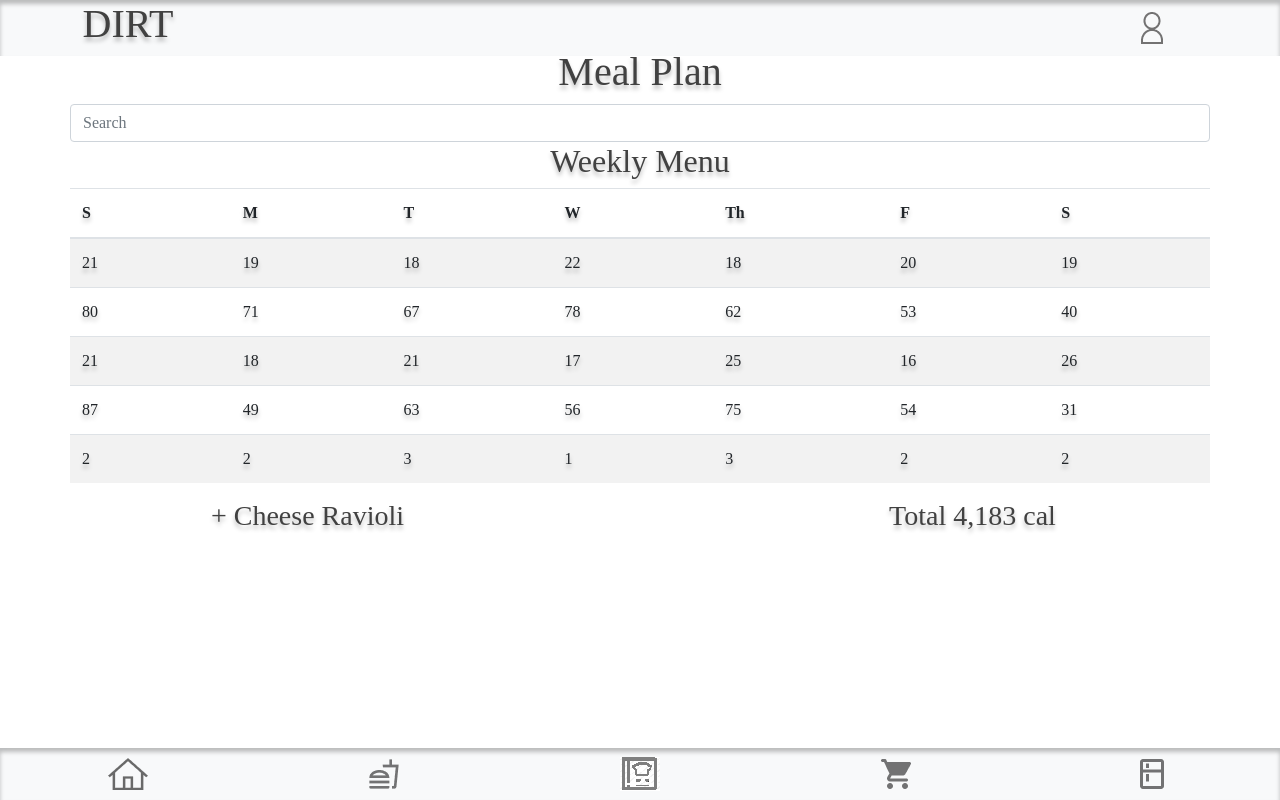
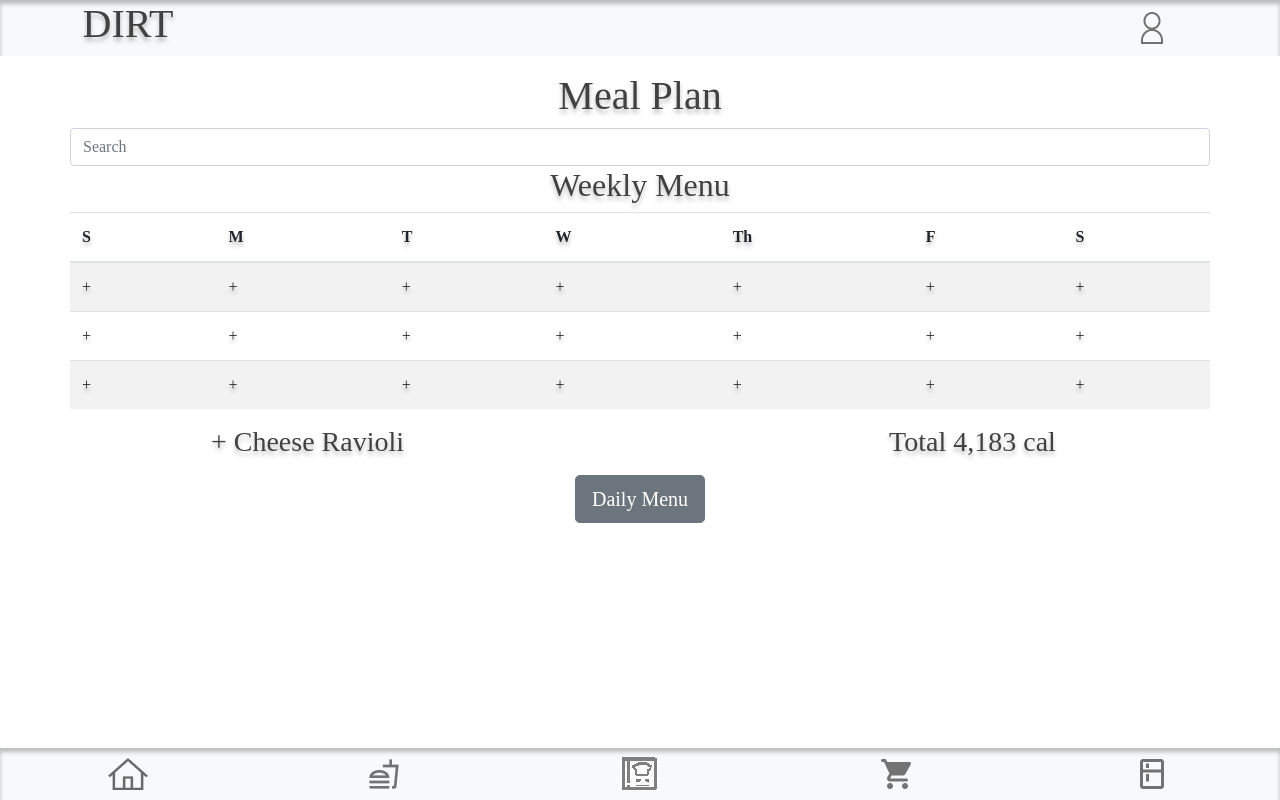
Before and after one commit to awong27/resetArea, a React (Create React App) app in the folder application/team102/UI/: page /mealplan in a window 1280 px wide. Built offline with nearby package versions, Linux system fonts and the light colour scheme; the HTML template or start-up script is replaced by a standard one.

Commit message:
Update mealplan
removed extra rows
added dailymenu link

```diff
--- a/application/team102/UI/src/Component/MealPlan.js
+++ b/application/team102/UI/src/Component/MealPlan.js
@@ -1,12 +1,13 @@
 import React, {Component} from 'react';
-import {Container, Row, Col, Table,Input} from 'reactstrap';
+import {Container, Row, Col, Table,Input, Button, NavLink} from 'reactstrap';
 import Navi from "./Navigation";
 import TopBar from "./TopBar";
 
 export default class MealPlan extends Component {
   render() {
     return (
-      <Container> <TopBar/> <br/><br/>
+      <div><TopBar/>
+      <Container>  <br/><br/><br/>
       <Row><Col><h1>Meal Plan</h1></Col></Row>
       <Row><Col><Input type="search" name="search" id="exampleSearch" placeholder="Search" /></Col></Row>
       <Row><Col><h2>Weekly Menu</h2></Col></Row>
@@ -19,24 +20,16 @@ export default class MealPlan extends Component {
     </thead>
     <tbody>
       <tr>
-        <td>21</td> <td>19</td> <td>18</td>
-        <td>22</td> <td>18</td> <td>20</td> <td>19</td>
+        <td>+</td> <td>+</td> <td>+</td>
+        <td>+</td> <td>+</td> <td>+</td> <td>+</td>
       </tr>
       <tr>
-        <td>80</td> <td>71</td> <td>67</td>
-        <td>78</td> <td>62</td> <td>53</td><td>40</td>
+        <td>+</td> <td>+</td> <td>+</td>
+        <td>+</td> <td>+</td> <td>+</td><td>+</td>
       </tr>
       <tr>
-        <td>21</td> <td>18</td> <td>21</td>
-        <td>17</td> <td>25</td> <td>16</td><td>26</td>
-      </tr>
-      <tr>
-        <td>87</td> <td>49</td> <td>63</td>
-        <td>56</td> <td>75</td> <td>54</td><td>31</td>
-      </tr>
-      <tr>
-        <td>2</td> <td>2</td> <td>3</td>
-        <td>1</td> <td>3</td> <td>2</td><td>2</td>
+        <td>+</td> <td>+</td> <td>+</td>
+        <td>+</td> <td>+</td> <td>+</td><td>+</td>
       </tr>
       </tbody>
       </Table></Row>
@@ -45,8 +38,10 @@ export default class MealPlan extends Component {
           <Col xs="2"></Col>
           <Col><h3> Total 4,183 cal</h3></Col>
         </Row>
+        <NavLink href="/mealDay"><Button size="lg">Daily Menu</Button></NavLink>
+      </Container>
       <Navi/>
-      </Container>
+      </div>
     );
   }
 }
```
